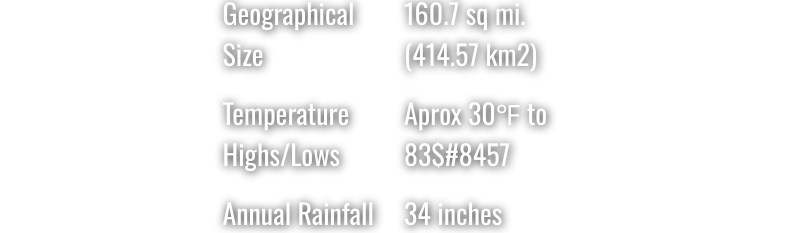
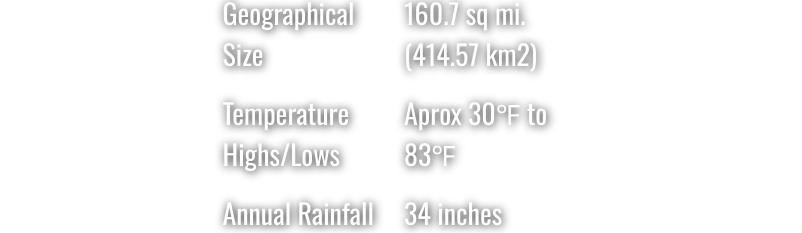
Before and after one commit to i-gau/cosw10-project5, a plain HTML site: page index.html in a window 1280 px wide. Shown: the part 2784-3017 px from the top of the page, without its empty margins (0-802 px from the left). Drawn offline with nearby package versions, Linux system fonts and the light colour scheme; a web font is replaced by a local one.

Commit message:
Update index.html
Fix info

```diff
--- a/index.html
+++ b/index.html
@@ -78,7 +78,7 @@
                 </tr>
                 <tr>
                     <td>Temperature Highs/Lows</td>
-                    <td>Aprox 30&#8457 to 83$#8457</td>
+                    <td>Aprox 30&#8457 to 83&#8457</td>
                 </tr>
                 <tr>
                     <td>Annual Rainfall</td>
```
